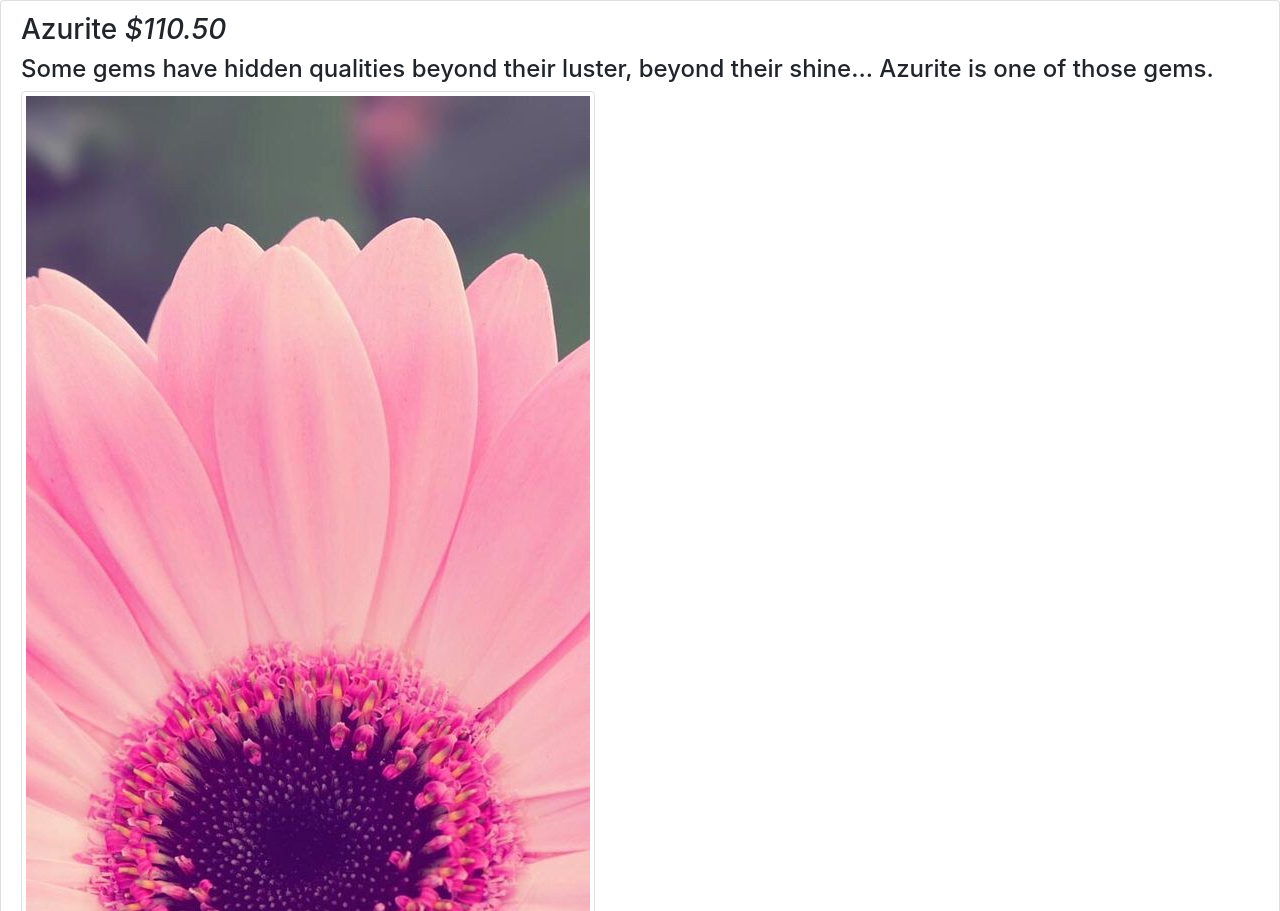
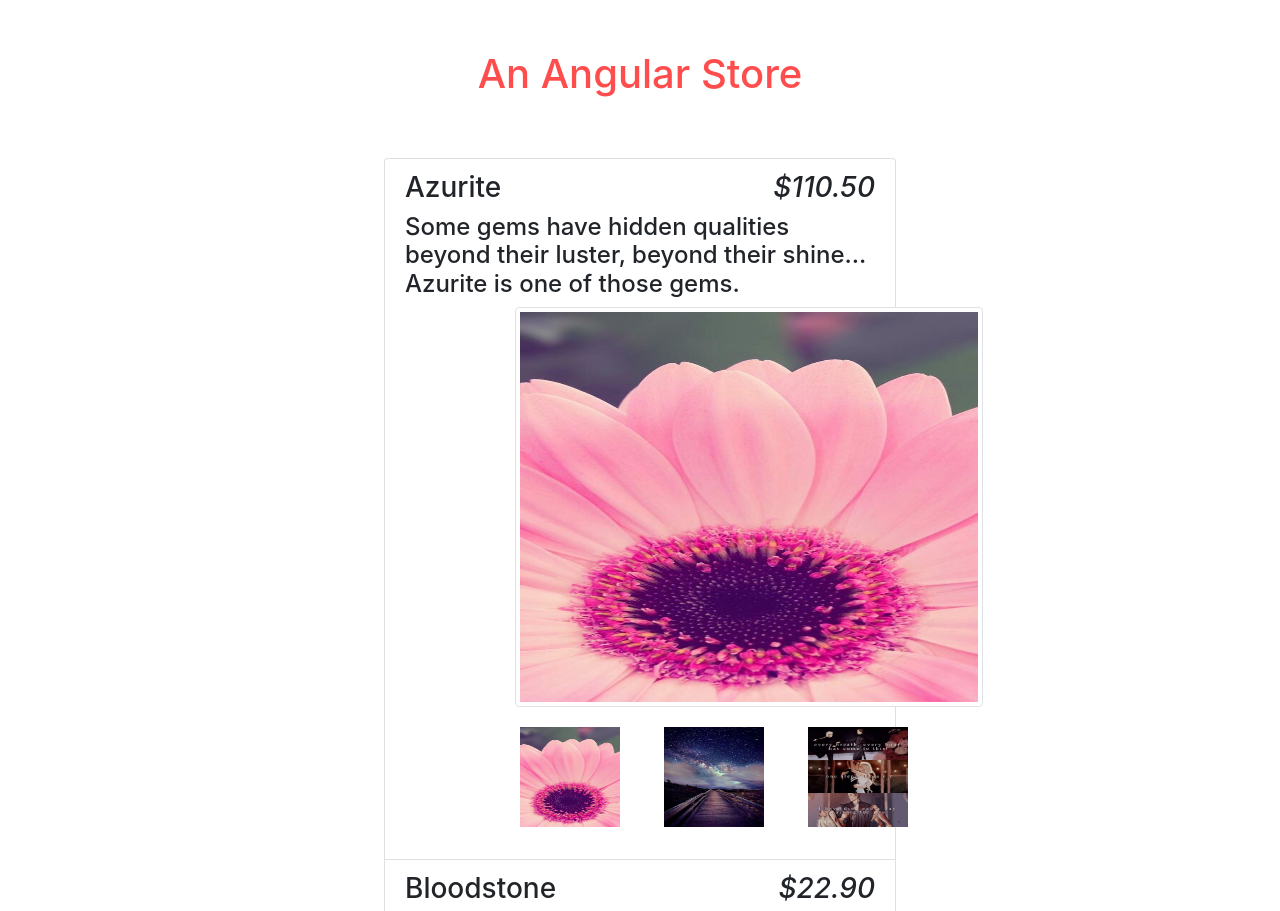
Before and after one commit to RosuAndreea/Angular-CodeSchool, a plain HTML site: page index.html in a window 1280 px wide. Shown: the top 911 px of the page. Drawn offline with nearby package versions, Linux system fonts and the light colour scheme.

Commit message:
Apply style into page

```diff
--- a/app.js
+++ b/app.js
@@ -64,7 +64,7 @@
         images: [
           "images/gem-06.jpg",
           "images/gem-07.jpg",
-          "images/gem-10.jpg"
+          "images/gem-08.jpg"
         ],
         reviews: [{
           stars: 1,
--- a/index.html
+++ b/index.html
@@ -2,11 +2,12 @@
 <html ng-app="gemStore">
     <head>
         <link rel="stylesheet" href="https://maxcdn.bootstrapcdn.com/bootstrap/4.0.0/css/bootstrap.min.css" integrity="sha384-Gn5384xqQ1aoWXA+058RXPxPg6fy4IWvTNh0E263XmFcJlSAwiGgFAW/dAiS6JXm" crossorigin="anonymous">
-        <link rel="stylesheet" src="style.css">
+        <link rel="stylesheet" type="text/css" href="style.css">
         <script type = "text/javascript" src="https://ajax.googleapis.com/ajax/libs/angularjs/1.6.9/angular.min.js"></script>
         <script type="text/javascript" src="app.js"></script>
     </head>
     <body ng-controller="StoreController as store">
+        <h1 class="page-title">An Angular Store</h1>
         <!--  Products Container  -->
         <div class="list-group">
             <!--  Product Container  -->
@@ -20,7 +21,9 @@
                     <h4>{{product.description}}</h4>
                     <img class="img img-circle img-thumbnail center-block" ng-src="{{product.images[0]}}" />
                     <ul class="clearfix">
-                        <li class="small-image pull-left thumbnail" ng-repeat="image in product.images"> <img ng-src="{{image}}" /> </li>
+                        <li class="small-image pull-left thumbnail" ng-repeat="image in product.images">
+                            <img ng-src="{{image}}" />
+                        </li>
                     </ul>
                 </div>
             </div>
--- a/style.css
+++ b/style.css
@@ -0,0 +1,34 @@
+.page-title {
+    text-align: center;
+    margin-top: 50px;
+    color: #ff4d4d;
+}
+.list-group {
+    width: 40%;
+    left: 0;
+    right: 0;
+    margin: 60px auto 0 auto;
+}
+.small-image {
+    width: 16%;
+    display: block;
+    margin-left: 75px;
+}
+.small-image img{
+    width: 100px;
+    height: 100px;
+}
+.clearfix {
+    display: flex;
+    left: 0;
+    right: 0;
+    margin: 20px auto;
+}
+.img-thumbnail {
+    height: 400px;
+    width: 468px;
+    margin-left: 110px
+}
+.pull-right {
+    float: right;
+}
```
Also changed, not shown: images/gem-08.jpg (added).
